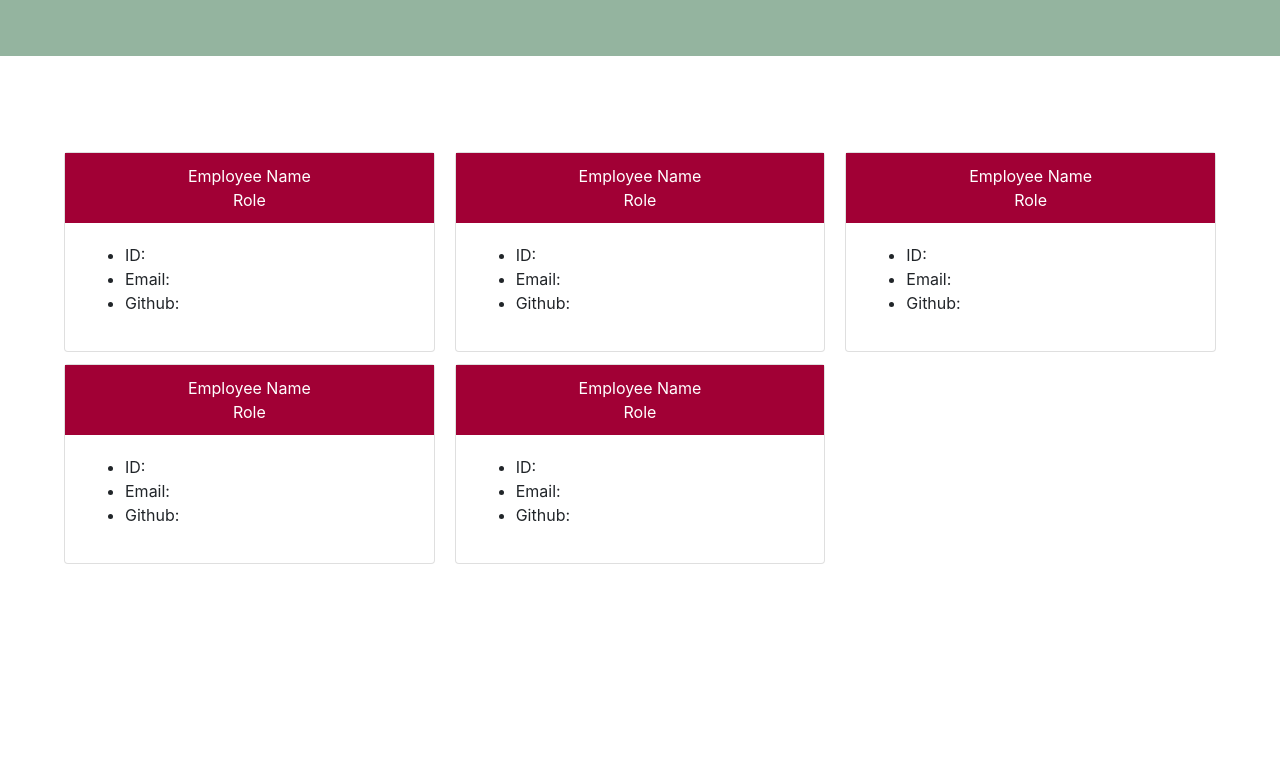
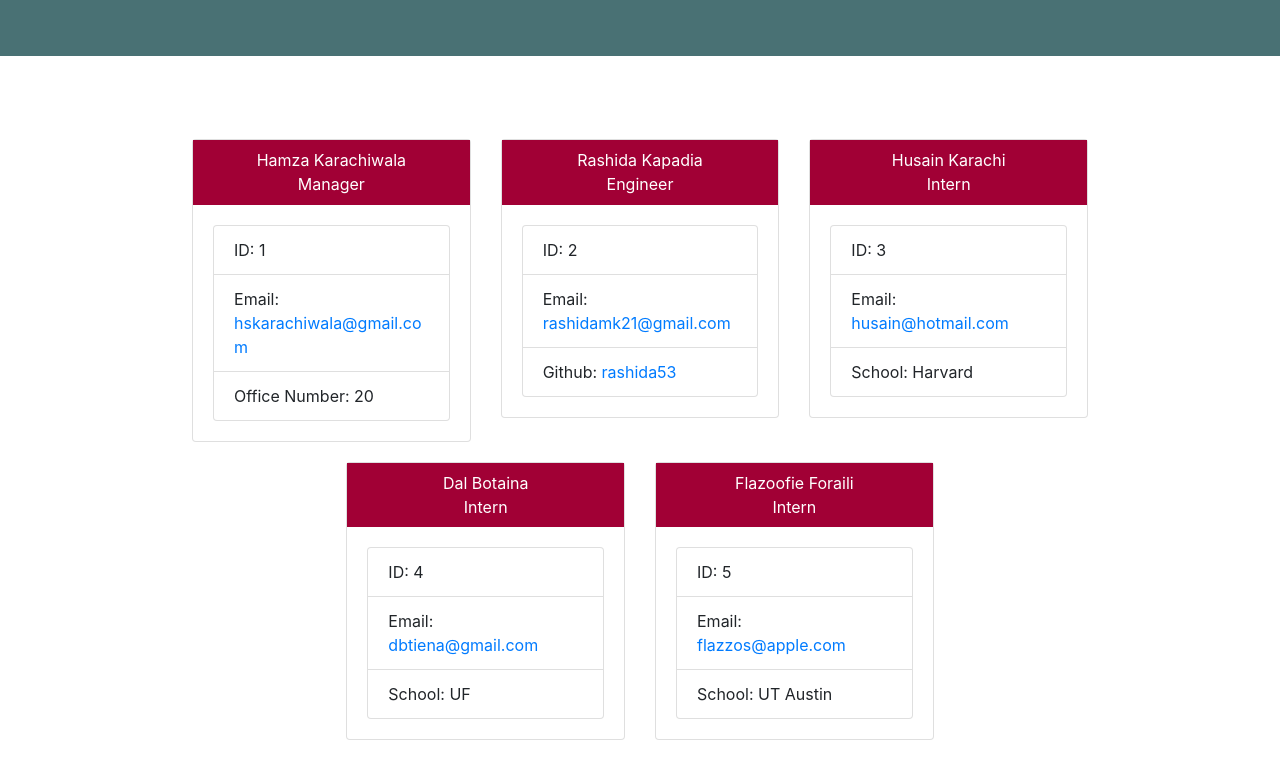
Before and after one commit to rashida53/team-profile-generator, a website: page src/template.html in a window 1280 px wide. Shown: the part 128-888 px from the top of the page. Before the commit the page ends 800 px from the top, so only its background shows below. Drawn offline with nearby package versions, Linux system fonts and the light colour scheme.

Commit message:
Modify styling for employee cards

```diff
--- a/src/template.html
+++ b/src/template.html
@@ -7,75 +7,102 @@
     <meta name="viewport" content="width=device-width, initial-scale=1.0">
     <link rel="stylesheet" href="https://cdnjs.cloudflare.com/ajax/libs/twitter-bootstrap/4.5.0/css/bootstrap.min.css">
     <link rel="stylesheet" href="/dist/styles.css">
-
     <title>Template</title>
 </head>
 
 <body>
-    <div class="jumbotron jumbotron-fluid" style="background-color: #94B49F;">
+    <div class="jumbotron jumbotron-fluid" style="background-color: #497174;">
         <div class="container">
             <h1 style="text-align: center; color: aliceblue;">My team</h1>
         </div>
     </div>
-    <div class="card-columns" style="padding: 5%;">
-        <div class="card">
-            <header style="background-color: #A10035; padding: 3%; color: white; text-align: center;">Employee Name <br>
-                Role</header>
+    <div class="row row-cols-1 row-cols-md-3 g-4 justify-content-center"
+        style="padding-top: 4%; padding-left: 15%; padding-right: 15%;">
+        <div class="col">
+            <div class="card" style="margin-bottom: 20px;">
+                <header style="background-color: #A10035; padding: 3%; color: white; text-align: center;">Hamza
+                    Karachiwala
+                    <br>
+                    Manager
+                </header>
                 <div class="card-body">
-                <ul>
-                    <li>ID:
+                    <ul class="list-group">
+                        <li class="list-group-item">ID: 1
                         </li>
-                    <li>Email: </li>
-                    <li>Github: </li>
+                        <li class="list-group-item">Email: <a
+                                href="mailto:hskarachiwala@gmail.com">hskarachiwala@gmail.com</a></li>
+                        <li class="list-group-item">Office Number: 20 </li>
                     </ul>
                 </div>
             </div>
-        <div class="card">
-            <header style="background-color: #A10035; padding: 3%; color: white; text-align: center;">Employee Name <br>
-                Role</header>
+        </div>
+        <div class="col">
+            <div class="card" style="margin-bottom: 20px;">
+                <header style="background-color: #A10035; padding: 3%; color: white; text-align: center;">Rashida
+                    Kapadia
+                    <br>
+                    Engineer
+                </header>
                 <div class="card-body">
-                <ul>
-                    <li>ID:
+                    <ul class="list-group">
+                        <li class="list-group-item">ID: 2
                         </li>
-                    <li>Email: </li>
-                    <li>Github: </li>
+                        <li class="list-group-item">Email: <a
+                                href="mailto:rashidamk21@gmail.com">rashidamk21@gmail.com</a>
+                        </li>
+                        <li class="list-group-item">Github: <a href="https://github.com/rashida53">rashida53</a></li>
                     </ul>
                 </div>
             </div>
-        <div class="card">
-            <header style="background-color: #A10035; padding: 3%; color: white; text-align: center;">Employee Name <br>
-                Role</header>
+        </div>
+        <div class="col">
+            <div class="card" style="margin-bottom: 20px;">
+                <header style="background-color: #A10035; padding: 3%; color: white; text-align: center;">Husain Karachi
+                    <br>
+                    Intern
+                </header>
                 <div class="card-body">
-                <ul>
-                    <li>ID:
+                    <ul class="list-group">
+                        <li class="list-group-item">ID: 3
                         </li>
-                    <li>Email: </li>
-                    <li>Github: </li>
+                        <li class="list-group-item">Email: <a href="mailto:husain@hotmail.com">husain@hotmail.com</a>
+                        </li>
+                        <li class="list-group-item">School: Harvard </li>
                     </ul>
                 </div>
             </div>
-        <div class="card">
-            <header style="background-color: #A10035; padding: 3%; color: white; text-align: center;">Employee Name <br>
-                Role</header>
+        </div>
+        <div class="col">
+            <div class="card" style="margin-bottom: 20px;">
+                <header style="background-color: #A10035; padding: 3%; color: white; text-align: center;">Dal Botaina
+                    <br>
+                    Intern
+                </header>
                 <div class="card-body">
-                <ul>
-                    <li>ID:
+                    <ul class="list-group">
+                        <li class="list-group-item">ID: 4
                         </li>
-                    <li>Email: </li>
-                    <li>Github: </li>
+                        <li class="list-group-item">Email: <a href="mailto:dbtiena@gmail.com">dbtiena@gmail.com</a></li>
+                        <li class="list-group-item">School: UF </li>
                     </ul>
                 </div>
             </div>
-        <div class="card">
-            <header style="background-color: #A10035; padding: 3%; color: white; text-align: center;">Employee Name <br>
-                Role</header>
+        </div>
+        <div class="col">
+            <div class="card" style="margin-bottom: 20px;">
+                <header style="background-color: #A10035; padding: 3%; color: white; text-align: center;">Flazoofie
+                    Foraili
+                    <br>
+                    Intern
+                </header>
                 <div class="card-body">
-                <ul>
-                    <li>ID:
+                    <ul class="list-group">
+                        <li class="list-group-item">ID: 5
                         </li>
-                    <li>Email: </li>
-                    <li>Github: </li>
+                        <li class="list-group-item">Email: <a href="mailto:flazzos@apple.com">flazzos@apple.com</a></li>
+                        <li class="list-group-item">School: UT Austin </li>
                     </ul>
+                </div>
             </div>
         </div>
     </div>
```
Also changed, not shown: html.js (+7 -5 lines), index.html (+56 -20 lines). Lines whose indentation alone changed are shown as unchanged.
